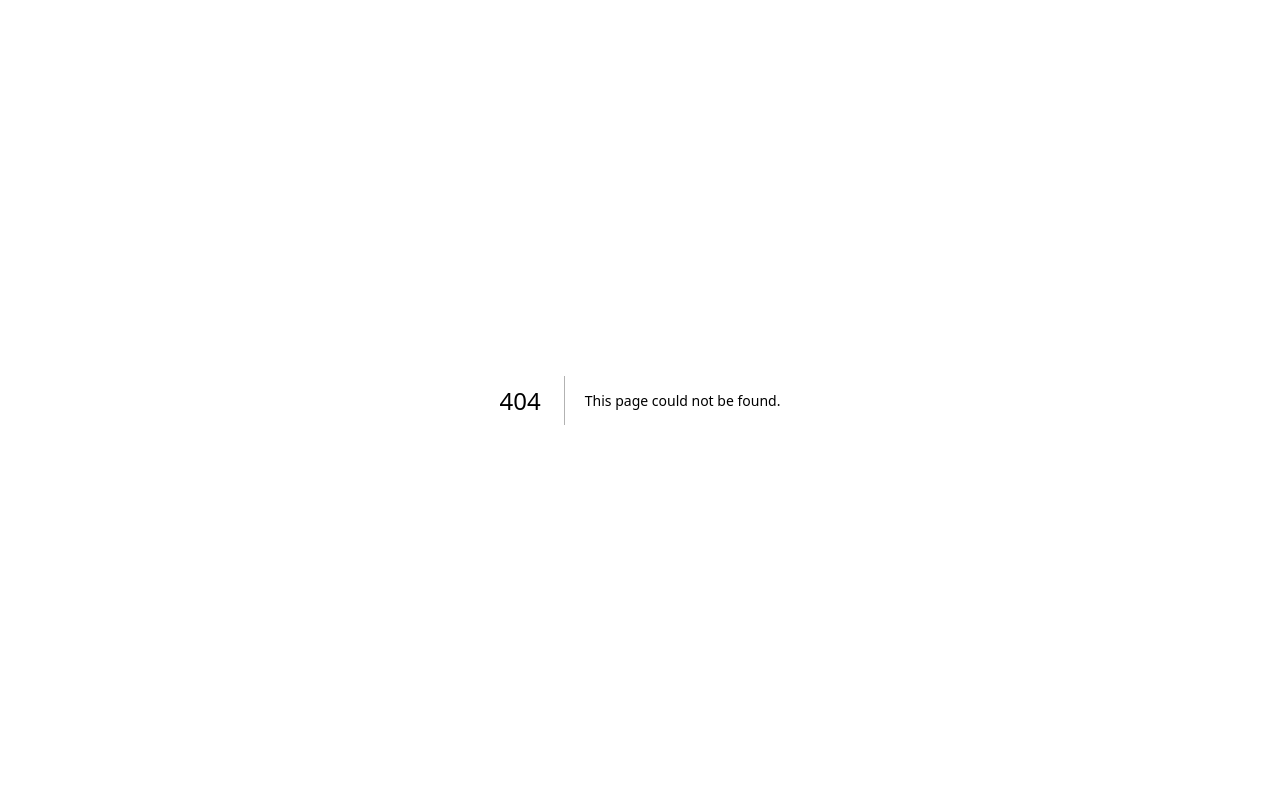
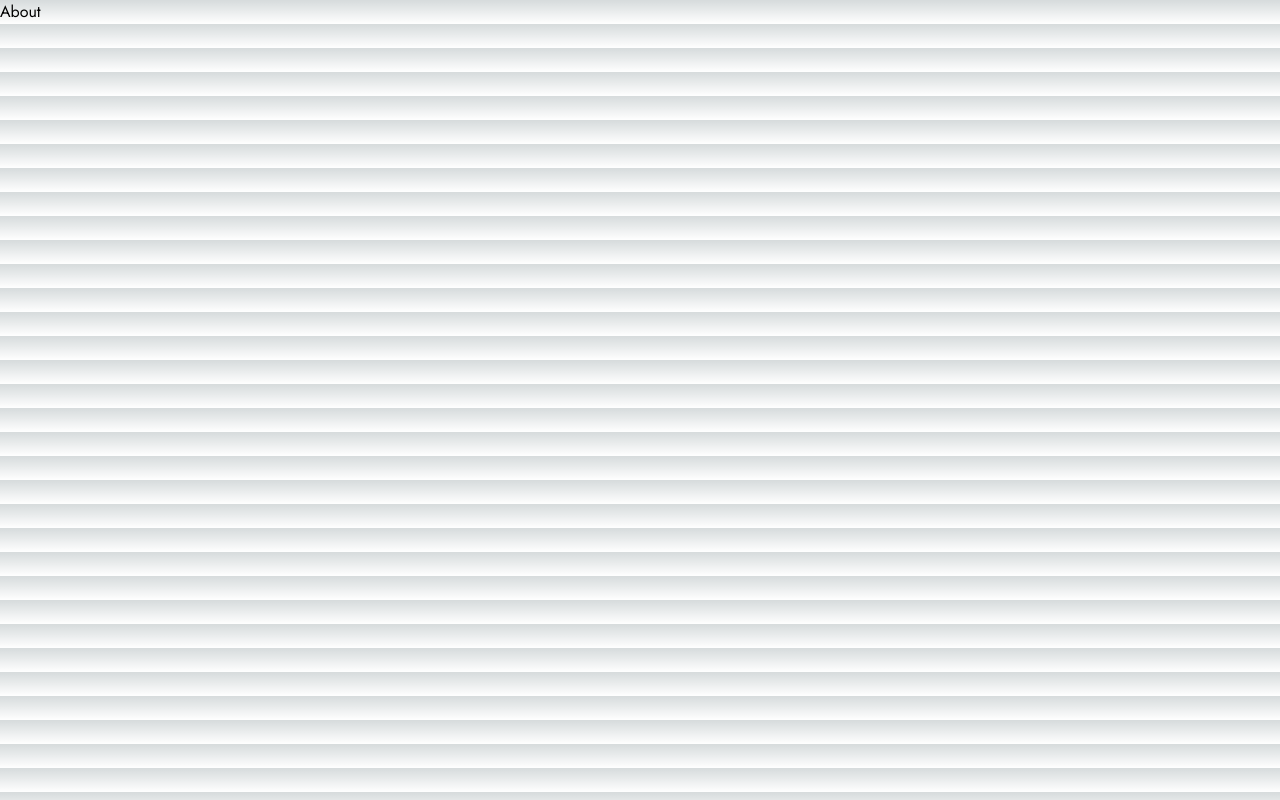
Before and after one commit to nicknjagi/designo-multi-page-website, a Next.js app: page /about in a window 1280 px wide. Before the commit this address had no page. Built offline with nearby package versions, Linux system fonts and the light colour scheme.

Commit message:
feat: create page.js

```diff
--- /dev/null
+++ b/app/about/page.js
@@ -0,0 +1,6 @@
+const About = () => {
+  return (
+    <div>About</div>
+  )
+}
+export default About
```
